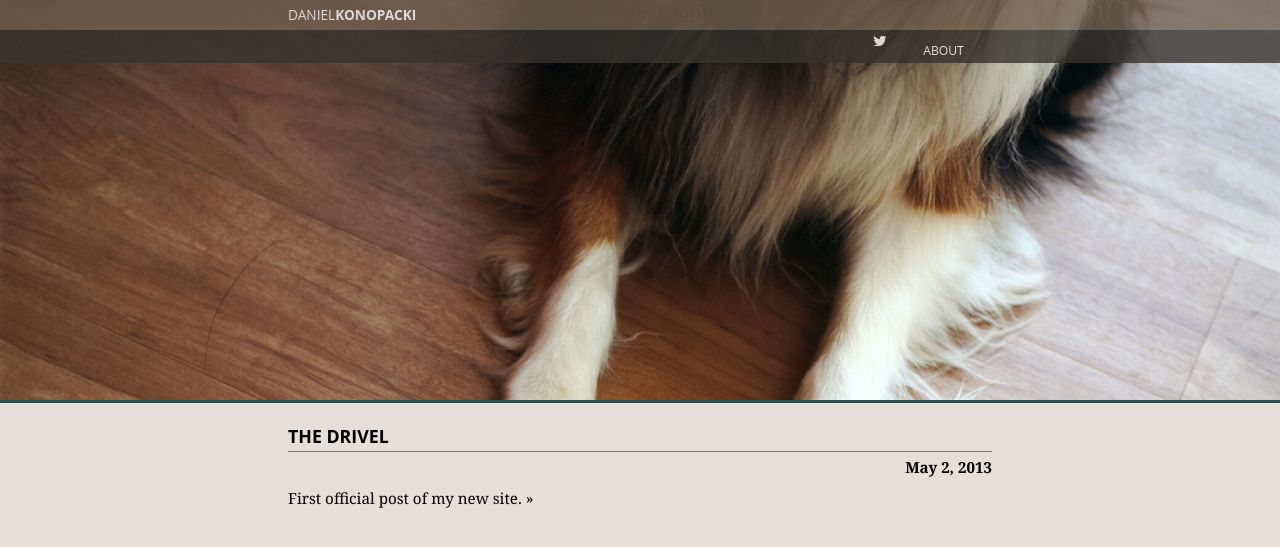
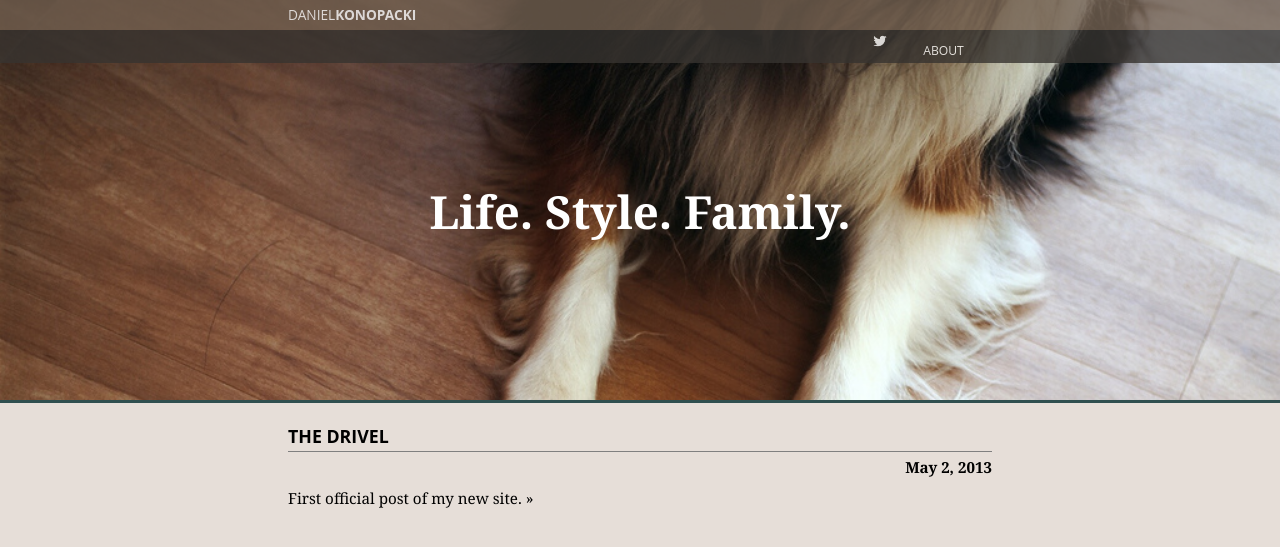
Before and after one commit to danielkonopacki/danielkonopacki.github.com, a Jekyll site: the page built from index.html, in a window 1280 px wide. Shown: the top 547 px of the page. Built offline with Jekyll 4.4.1, drawn with Linux system fonts in a browser that asks for light colours; Markdown is read by kramdown in place of the engine named in the settings.

Commit message:
Style changes

```diff
--- a/css/layout.css
+++ b/css/layout.css
@@ -31,7 +31,9 @@ html, body {
 
 .background h3 {
   margin: 0;
-  padding: 0;
+  padding: 200px 0 0 0;
+  color: white;
+  font-size: 300%;
   text-align: center;
 }
 
```
Also changed, not shown: 1 other file.
